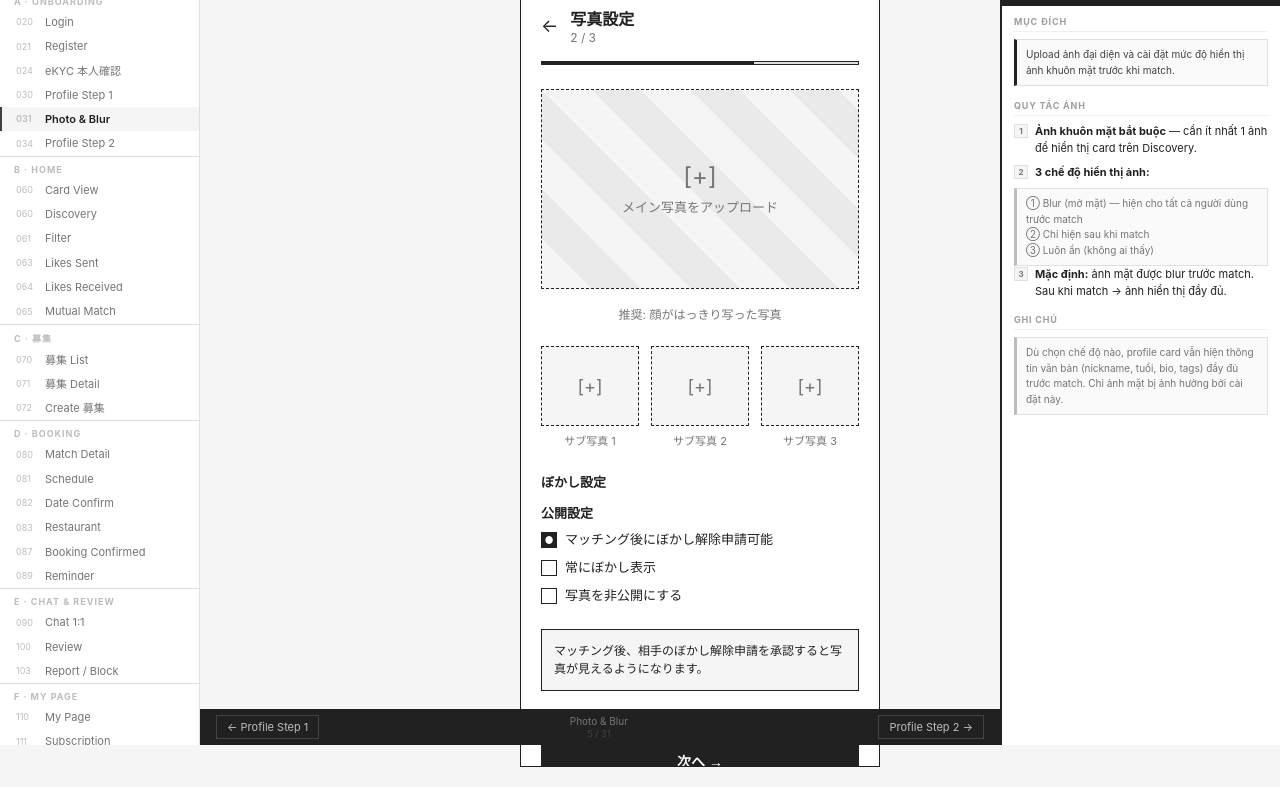
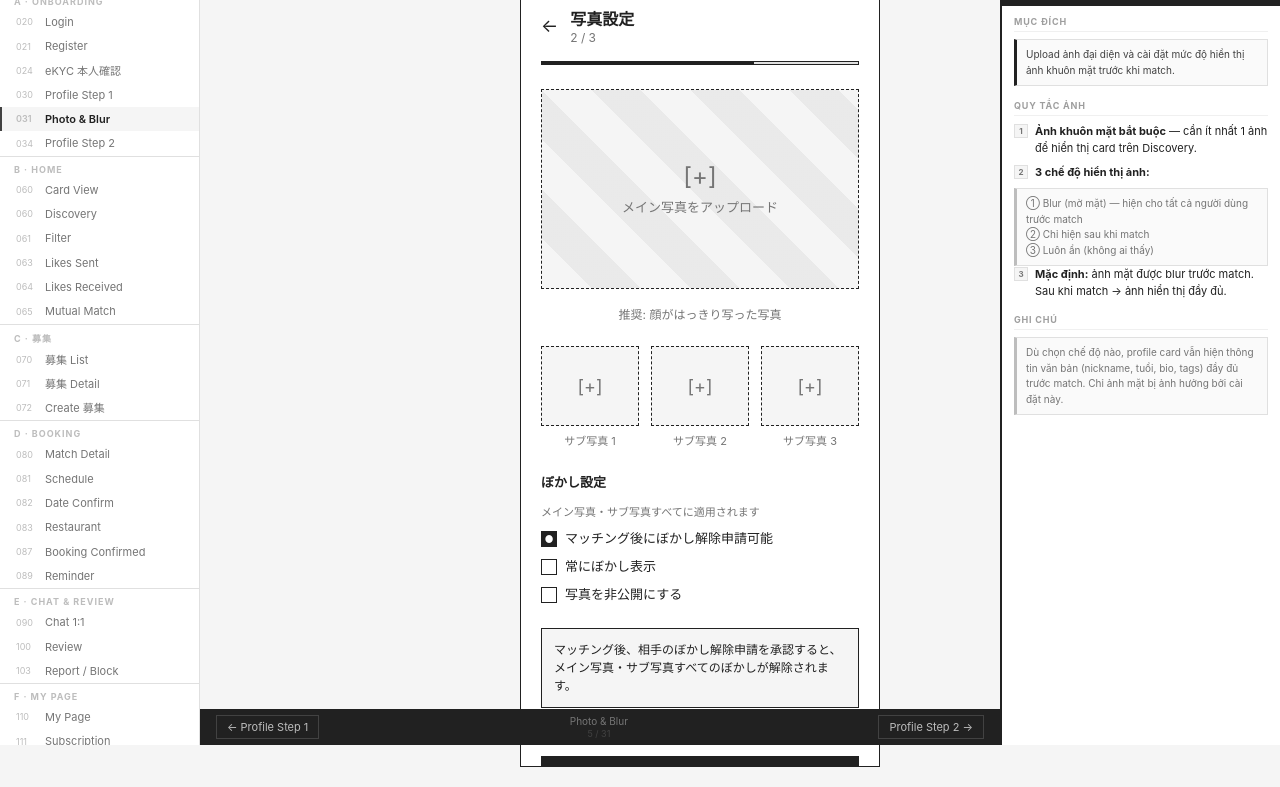
Before and after one commit to amcolab/kokone, a plain HTML site: page wireframe_SCR031_photo.html in a window 1280 px wide. Shown: the part 55-842 px from the top of the page. Drawn offline with Linux system fonts and the light colour scheme.

Commit message:
SCR-031: remove 公開設定 label, blur applies to all photos (main + sub)

```diff
--- a/wireframe_SCR031_photo.html
+++ b/wireframe_SCR031_photo.html
@@ -545,9 +545,9 @@
 
         <div class="section">
           <div class="section-title">ぼかし設定</div>
+          <div style="font-size:11px;color:var(--c4);margin-bottom:10px;">メイン写真・サブ写真すべてに適用されます</div>
 
           <div class="form-group">
-            <label class="form-label">公開設定</label>
             <div class="radio-group">
               <div class="radio-option selected">
                 <div class="radio"></div>
@@ -566,7 +566,7 @@
         </div>
 
         <div class="info-box">
-          マッチング後、相手のぼかし解除申請を承認すると写真が見えるようになります。
+          マッチング後、相手のぼかし解除申請を承認すると、メイン写真・サブ写真すべてのぼかしが解除されます。
         </div>
 
         <button class="next-btn" onclick="window.location.href='wireframe_SCR034_profile2.html'">次へ →</button>
```
